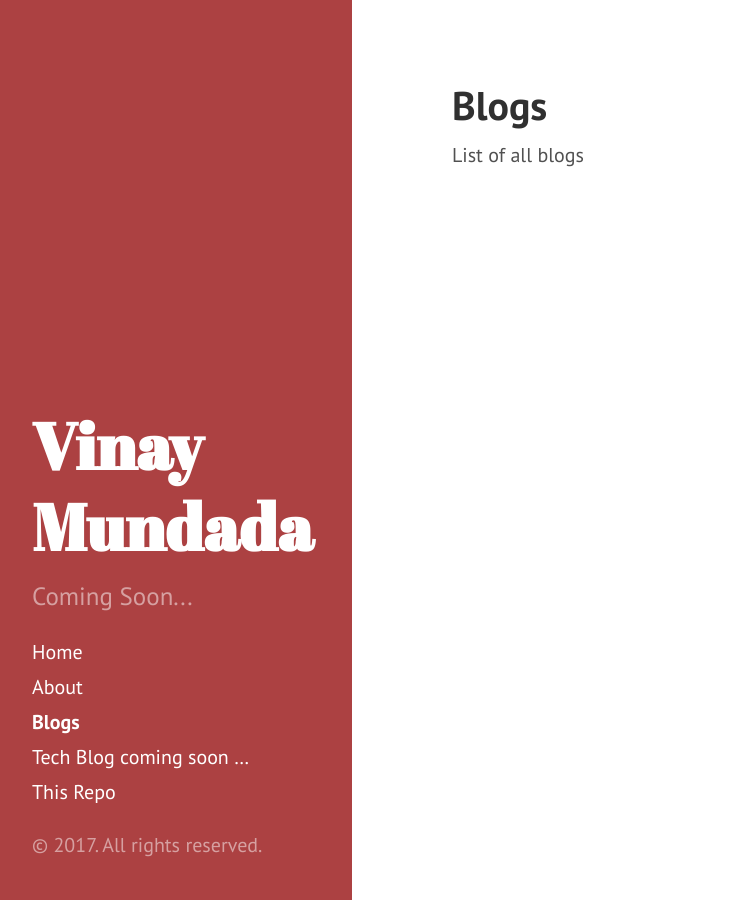
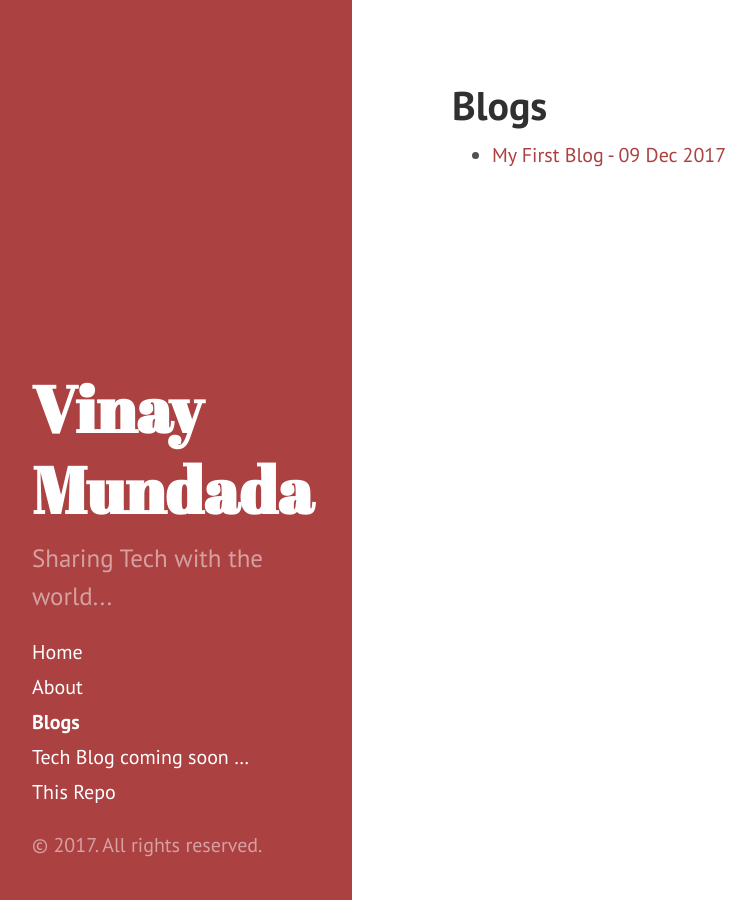
Before and after one commit to vinaymundada27/vinaymundada27.github.io, a Jekyll site: the page built from blogs.html, in a window 1280 px wide. Shown: the whole page, without its empty margins (8-763 px from the left). Built offline with Jekyll 4.4.1, drawn with Linux system fonts in a browser that asks for light colours; Markdown is read by kramdown in place of the engine named in the settings.

Commit message:
Added code for listing blogs

```diff
--- a/_config.yml
+++ b/_config.yml
@@ -9,7 +9,7 @@ permalink:        pretty
 # Setup
 title:            Vinay Mundada
 tagline:          'My Tech Blog'
-description:      'Coming Soon...'
+description:      'Sharing Tech with the world...'
 url :             https://vinaymundada27.github.io
 # baseurl:          /
 
--- a/_includes/head.html
+++ b/_includes/head.html
@@ -1,4 +1,4 @@
-<head>
+<head meta charset="utf-8">
   <link href="http://gmpg.org/xfn/11" rel="profile">
   <meta http-equiv="X-UA-Compatible" content="IE=edge">
   <meta http-equiv="content-type" content="text/html; charset=utf-8">
--- a/_layouts/default.html
+++ b/_layouts/default.html
@@ -8,7 +8,6 @@
     {% include sidebar.html %}
 
     <div class="content container">
-            <!-- <p> trying out </p> -->
       {{ content }}
     </div>
 
--- a/blogs.html
+++ b/blogs.html
@@ -3,4 +3,12 @@ layout: page
 title: Blogs
 ---
 
-<p> List of all blogs </p>
+<div>
+    <ul>
+        {% for post in site.posts %}
+        <li>
+            <a href="{{ post.url }}">{{ post.title }} - {{ post.date | date_to_string }}</a>
+        </li>
+        {% endfor %}
+    </ul>
+</div>
```
Also changed, not shown: _layouts/post.html (+4 -4 lines), about.md (+2 -1 lines), 1 other file.
